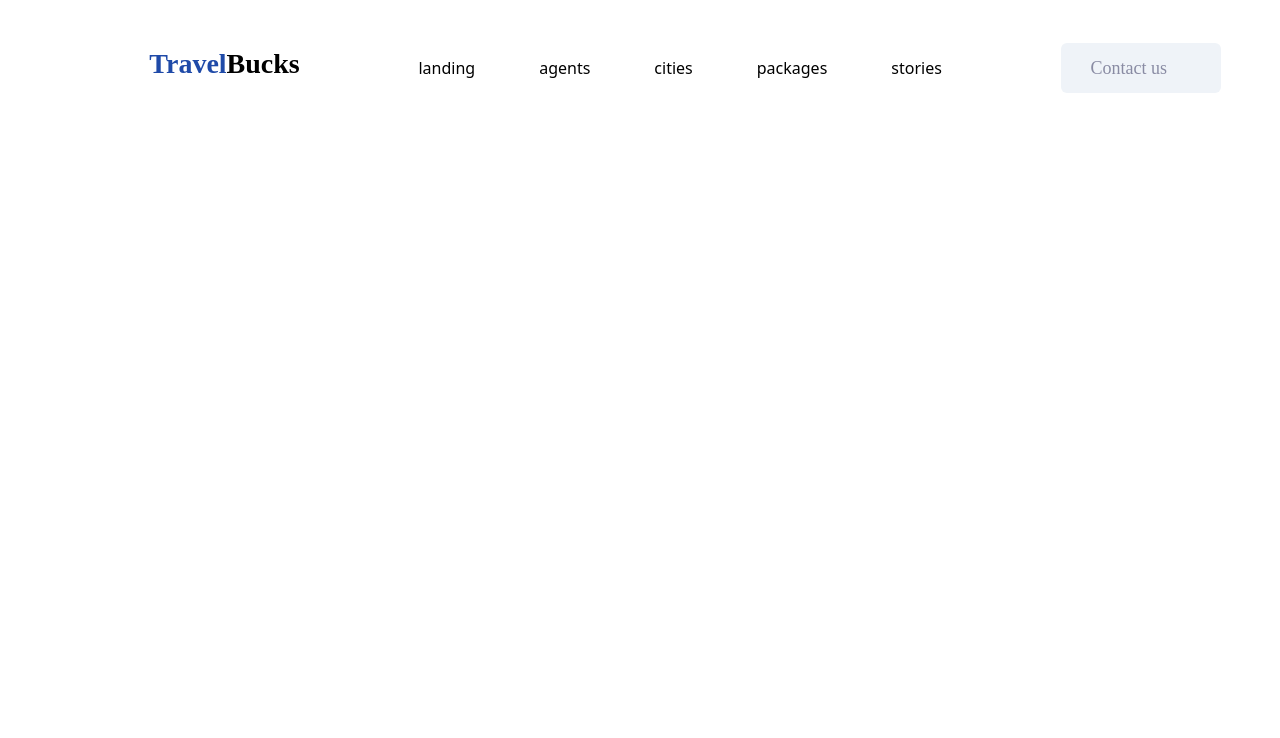
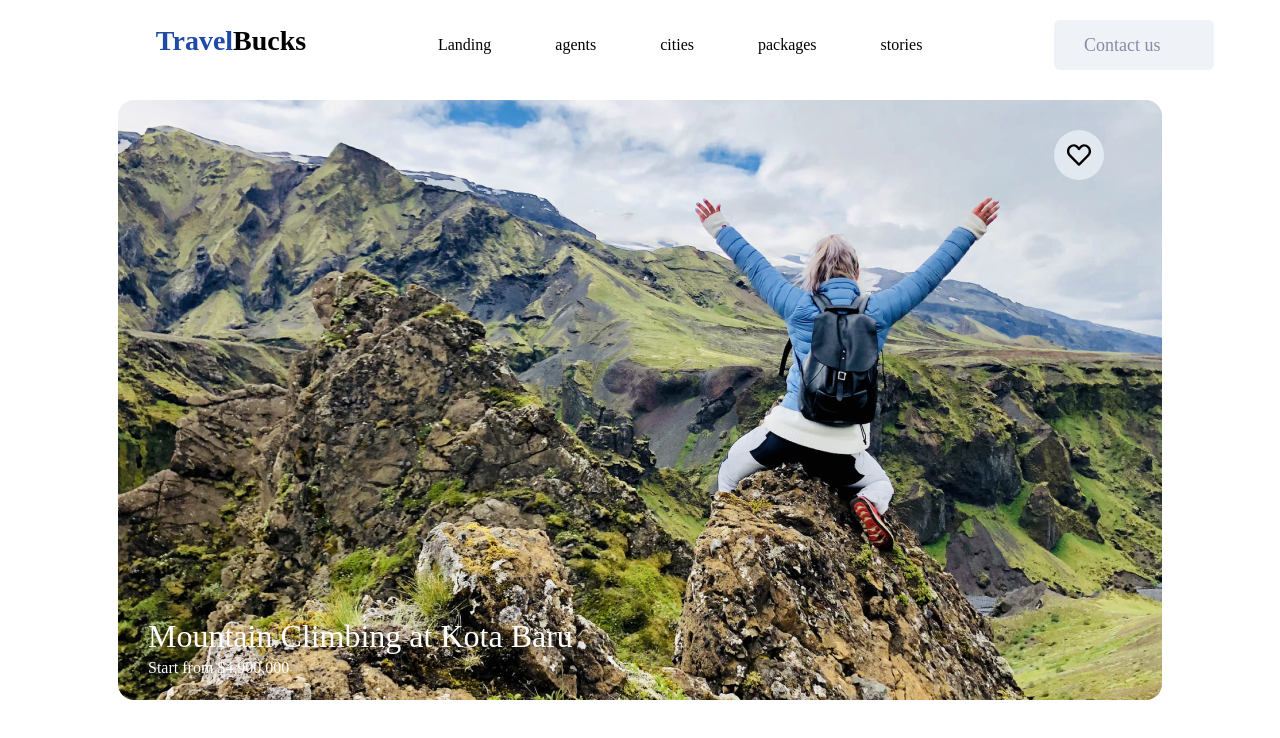
Before and after one commit to atheo810/slashing-tailwindcss, a website: page public/index.html in a window 1280 px wide. Drawn offline with Linux system fonts and the light colour scheme.

Commit message:
feat: index

```diff
--- a/public/index.html
+++ b/public/index.html
@@ -7,14 +7,14 @@
     <title>Web Page</title>
   </head>
   <body>
-    <nav class="relative flex flex-row top-[43px] pl-[90px] justify-around">
+    <!-- Navbar -->
+    <nav class="flex flex-row pt-[20px] pl-[90px] justify-around font-poppins">
       <h1>
-        <span class="text-blue-custom text-[28px] font-poppins font-semibold"
-          >Travel</span
-        ><span class="text-[28px] font-poppins font-semibold">Bucks</span>
+        <span class="text-blue-custom text-[28px] font-semibold">Travel</span
+        ><span class="text-[28px] font-semibold">Bucks</span>
       </h1>
-      <ul class="flex flex-row gap-16 items-center">
-        <li><a href="#">landing</a></li>
+      <ul class="flex flex-row gap-16 items-center font-poppins">
+        <li><a href="#">Landing</a></li>
         <li><a href="#">agents</a></li>
         <li><a href="#">cities</a></li>
         <li><a href="#">packages</a></li>
@@ -30,5 +30,39 @@
         </h2>
       </span>
     </nav>
+    <!-- End Navbar -->
+
+    <!-- Mainframe -->
+
+    <div class="relative flex top-[30px] justify-center">
+      <div class="relative">
+        <!-- Image -->
+        <img class="rounded-2xl" src="img/terbang.png" alt="Terbangs" />
+        <!-- Icons -->
+        <div
+          class="flex justify-center items-center absolute top-[30px] right-[58px] z-10 w-[50px] h-[50px] bg-slate-200 rounded-full"
+        >
+          <svg class="" width="30" height="30" viewBox="0 0 30 30" fill="none">
+            <path
+              fill-rule="evenodd"
+              clip-rule="evenodd"
+              d="M10.115 6.55699C7.46962 6.55699 5.35076 8.6711 5.35076 11.2475C5.35076 12.5025 5.8499 13.6424 6.66965 14.4871L14.9997 22.9315L23.1788 14.6372C23.1871 14.6288 23.1954 14.6205 23.204 14.6124C24.0985 13.7568 24.649 12.5652 24.649 11.2475C24.649 8.67111 22.5301 6.55699 19.8848 6.55699C19.3105 6.55699 18.6381 6.87864 17.89 7.54127C17.1608 8.18711 16.5079 9.02504 15.982 9.76269C15.7556 10.0801 15.3898 10.2686 14.9999 10.2686C14.61 10.2686 14.2442 10.0801 14.0178 9.76269C13.4919 9.02504 12.8389 8.18711 12.1098 7.54127C11.3616 6.87864 10.6893 6.55699 10.115 6.55699ZM2.93848 11.2475C2.93848 7.31068 6.16569 4.14471 10.115 4.14471C11.56 4.14471 12.7898 4.92116 13.7092 5.73548C14.1826 6.15481 14.6157 6.62169 14.9999 7.08128C15.384 6.62169 15.8171 6.15481 16.2906 5.73548C17.2099 4.92116 18.4398 4.14471 19.8848 4.14471C23.8341 4.14471 27.0613 7.31067 27.0613 11.2475C27.0613 13.2485 26.2239 15.0554 24.8846 16.3429L15.8587 25.496C15.6321 25.7258 15.3228 25.8552 15 25.8552C14.6772 25.8553 14.3679 25.7259 14.1412 25.4961L4.94281 16.1716C3.70427 14.8975 2.93848 13.1609 2.93848 11.2475Z"
+              fill="black"
+            />
+          </svg>
+        </div>
+        <!-- End Icons -->
+
+        <!-- Article Image -->
+        <article
+          class="absolute bottom-[20px] text-white font-poppins left-[30px]"
+        >
+          <h1 class="text-[32px] font-medium leading-10">
+            Mountain Climbing at Kota Baru
+          </h1>
+          <p>Start from $4,900,000</p>
+        </article>
+      </div>
+    </div>
   </body>
 </html>
```
